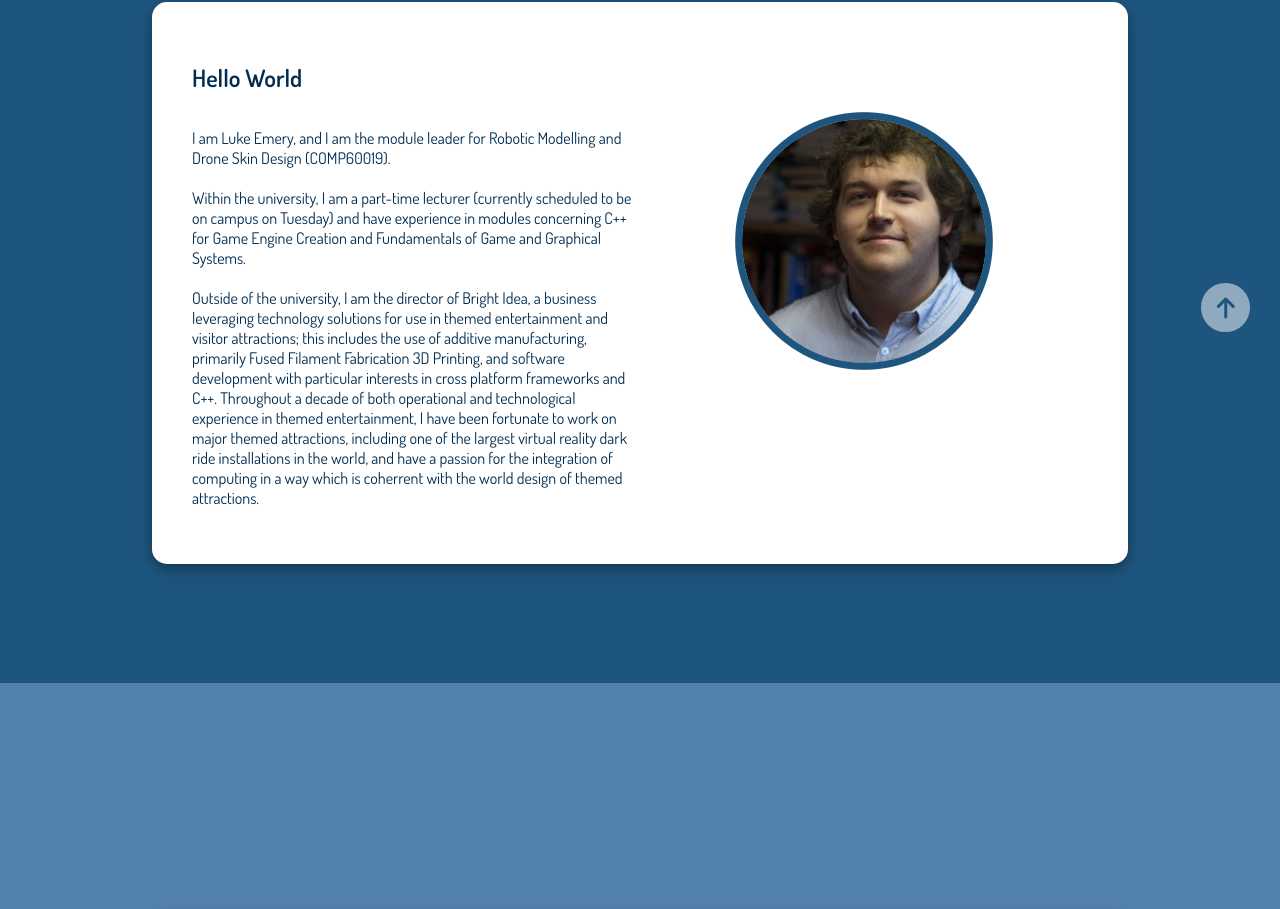
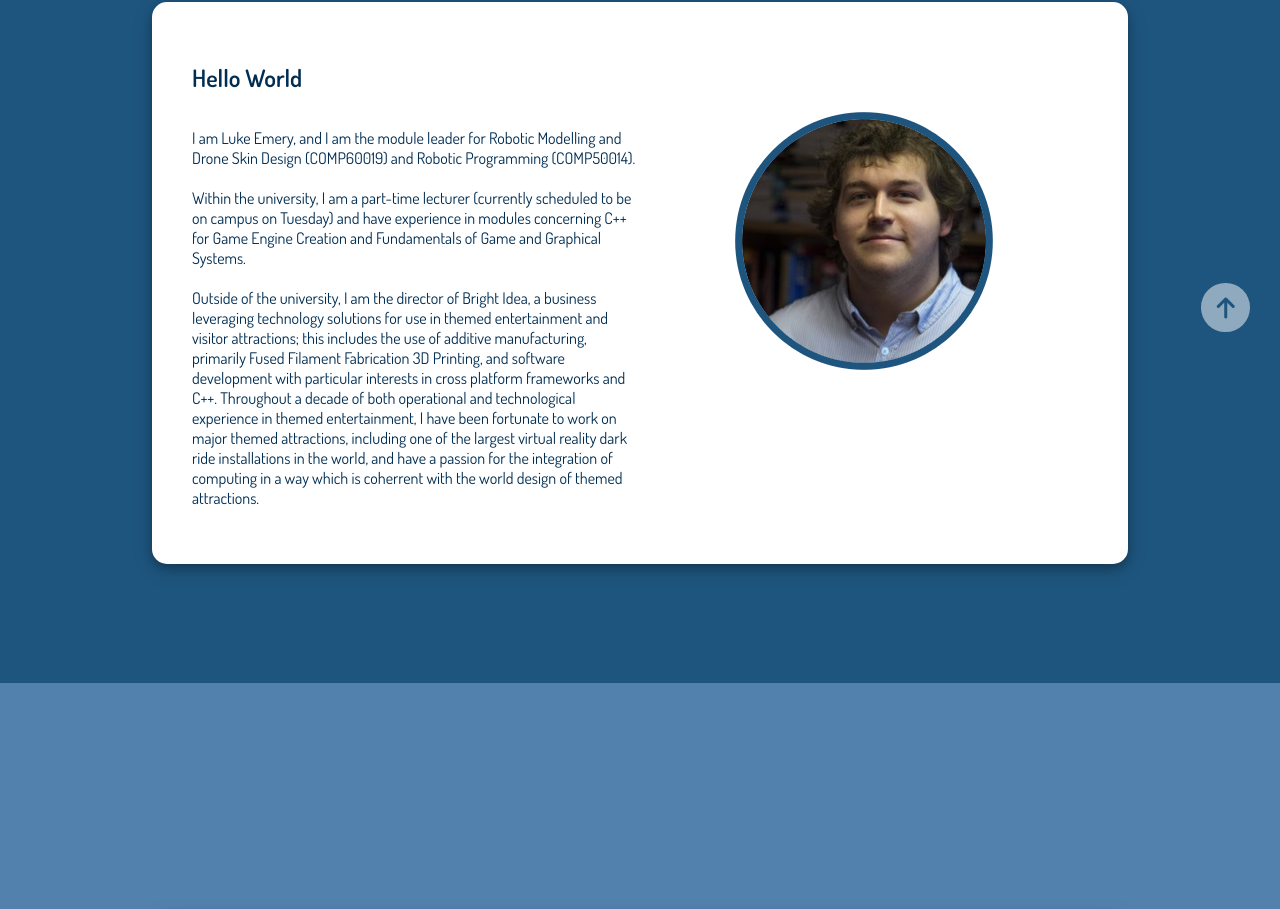
Before and after one commit to Luke-Emery/luke-emery.github.io, a plain HTML site: page index.html in a window 1280 px wide. Shown: the part 917-1826 px from the top of the page. Drawn offline with nearby package versions, Linux system fonts and the light colour scheme; a script that the page names is missing.

Commit message:
Add files via upload

```diff
--- a/index.html
+++ b/index.html
@@ -40,7 +40,7 @@
 						<div class="card-content-wrapper">
 							<h1>Hello World</h1>
 							<div id="about-text-wrapper">
-								<p>I am Luke Emery, and I am the module leader for Robotic Modelling and Drone Skin Design (COMP60019).<br><br>
+								<p>I am Luke Emery, and I am the module leader for Robotic Modelling and Drone Skin Design (COMP60019) and Robotic Programming (COMP50014).<br><br>
 									Within the university, I am a part-time lecturer (currently scheduled to be on campus on Tuesday) and have experience in modules concerning C++ for Game Engine Creation and Fundamentals of Game and Graphical Systems.<br><br>
 									Outside of the university, I am the director of Bright Idea, a business leveraging technology solutions for use in themed entertainment and visitor attractions;
 									this includes the use of additive manufacturing, primarily Fused Filament Fabrication 3D Printing, and software development with particular interests in cross platform frameworks and C++.
```
